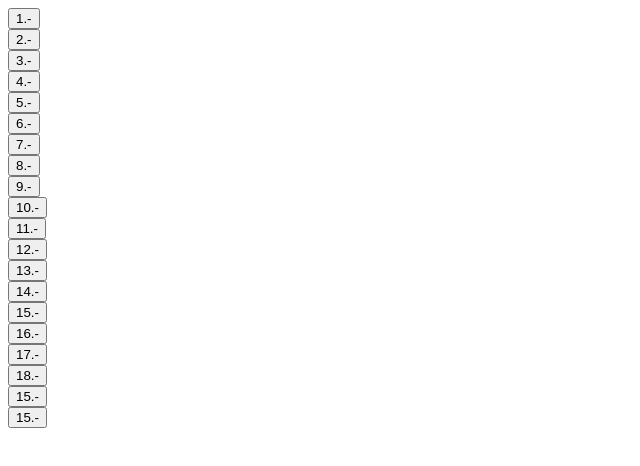
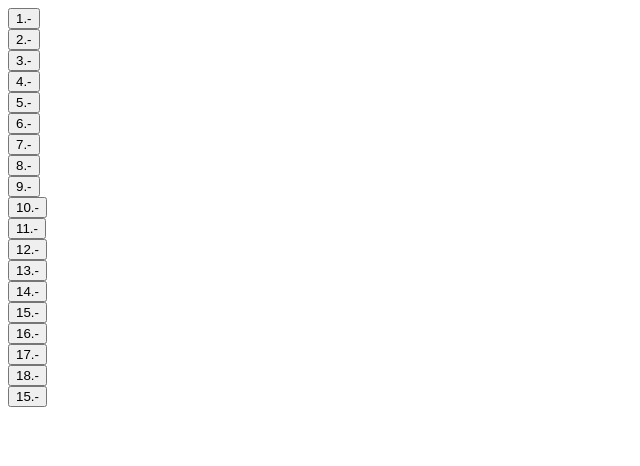
Before and after one commit to ryanreyes281/BryanVictorReyesOrtizIraholaP1Aux, a plain HTML site: page index.html in a window 1280 px wide. Shown: the full height of the page, 0-640 px from the left. Drawn offline with Linux system fonts and the light colour scheme.

Commit message:
delete last button

```diff
--- a/index.html
+++ b/index.html
@@ -44,8 +44,6 @@
  <button onclick="dieciocho()">18.-</button>
  <br>
  <button onclick="quince()">15.-</button>
- <br>
- <button onclick="quince()">15.-</button>
     <script src="index.js"></script>
 </body>
 </html>
```
